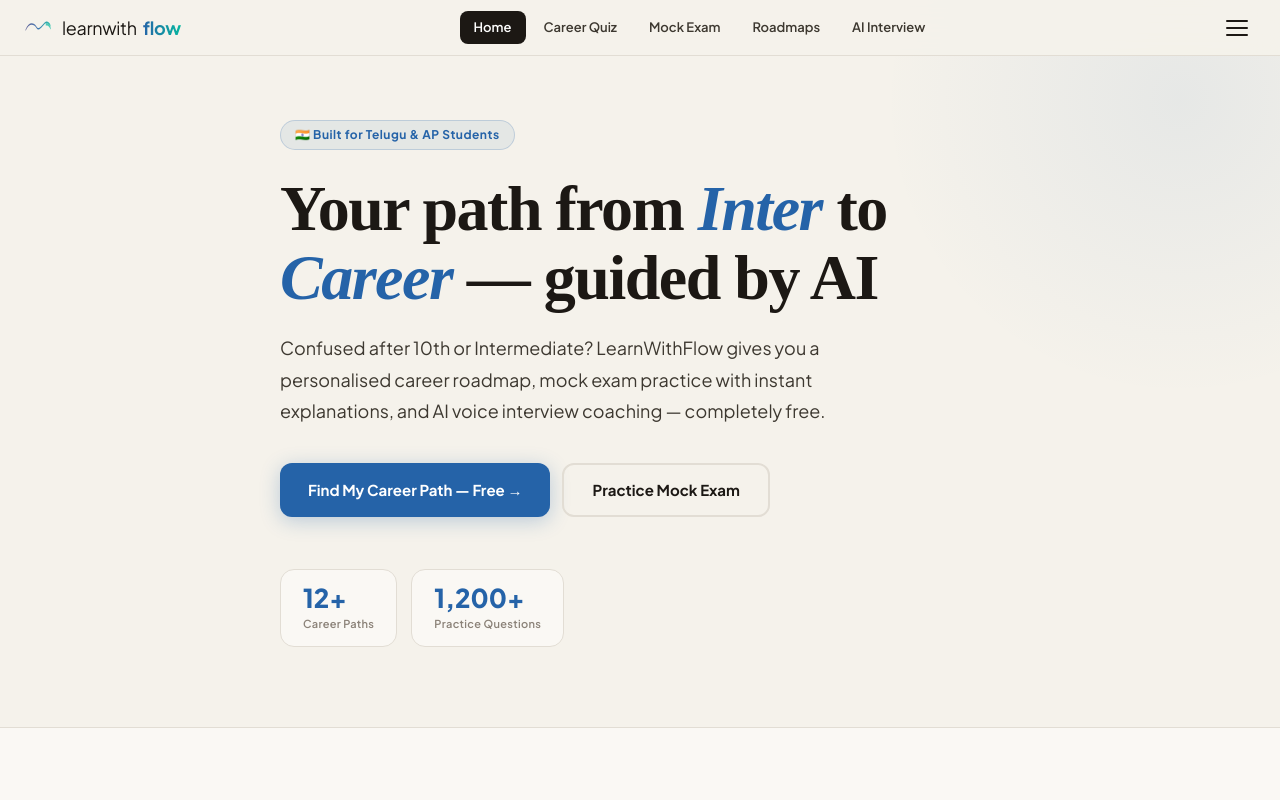
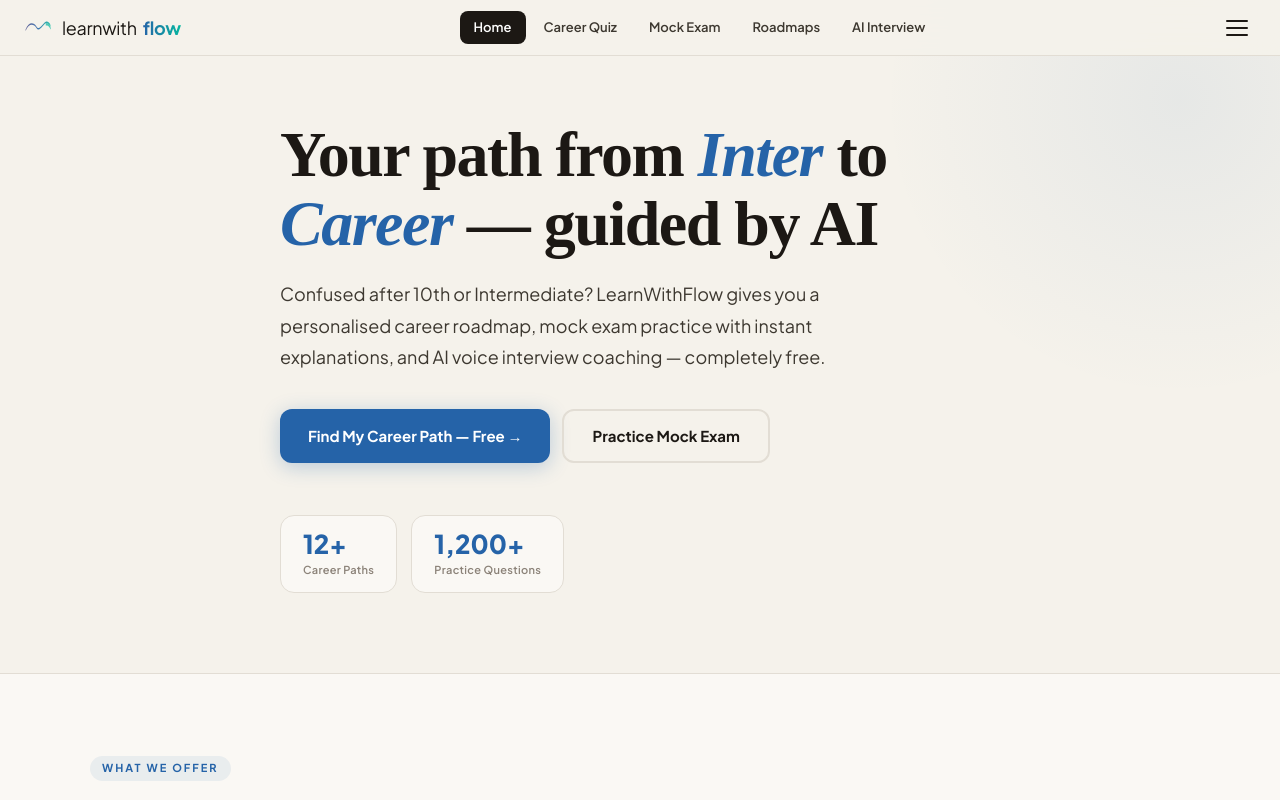
Before and after one commit to learnwithflow/learnwithflow, a Next.js app: page / in a window 1280 px wide. Shown: the top 800 px of the page. Built offline with nearby package versions, Linux system fonts and the light colour scheme.

Commit message:
fix: remove Telugu & AP Students badge from homepage hero

```diff
--- a/components/Hero.js
+++ b/components/Hero.js
@@ -63,7 +63,7 @@ export default function Hero({ showPage }) {
             {/* ── HERO ── */}
             <section className="hw-hero">
                 <div className="hw-hero-inner">
-                    <div className="hw-badge">🇮🇳 Built for Telugu &amp; AP Students</div>
+
                     <h1 className="hw-h1">
                         Your path from <em>Inter</em> to <em>Career</em> — guided by AI
                     </h1>
```
